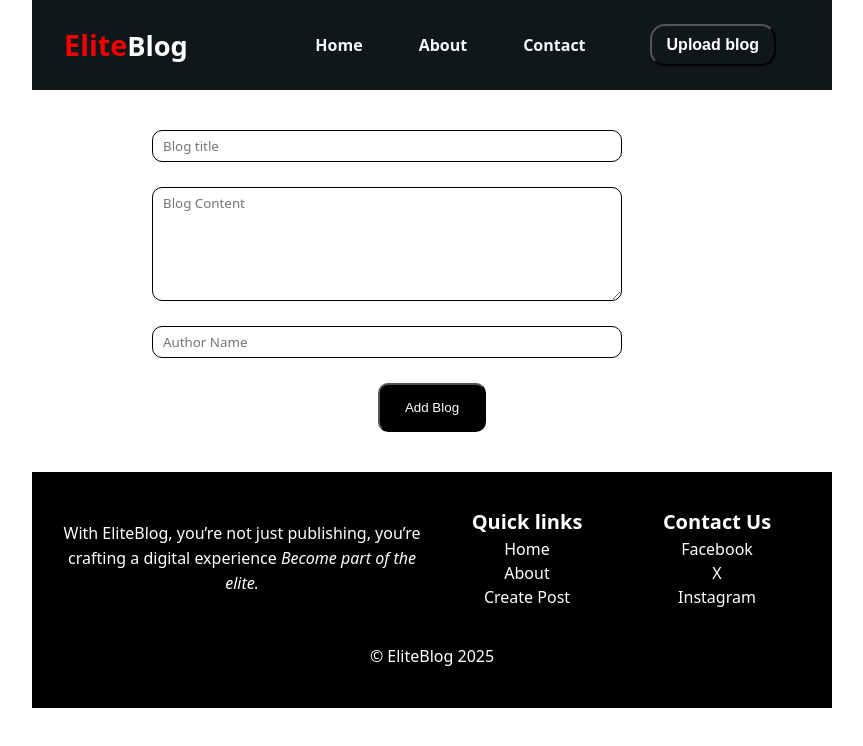
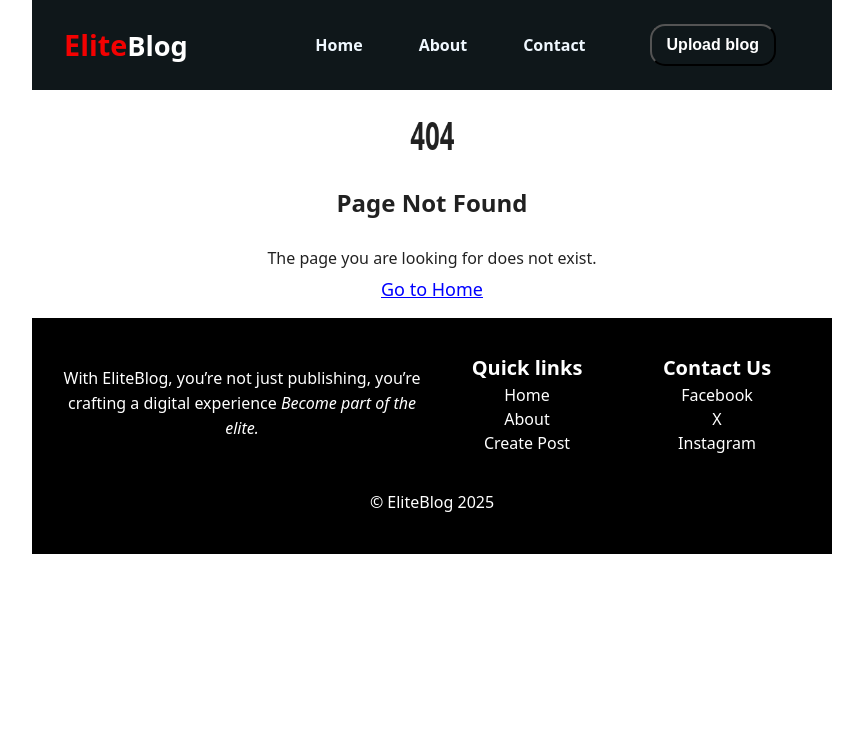
Before and after one commit to onimisijinadu/EliteBlog, a React (Vite) app: page /EliteBlog/create in a window 1280 px wide. Shown: the top 746 px of the page, without its empty margins (208-1071 px from the left). Built offline with nearby package versions, Linux system fonts and the light colour scheme.

Commit message:
update v1.0

```diff
--- a/src/App.jsx
+++ b/src/App.jsx
@@ -16,7 +16,7 @@ function App() {
       <NavBar />
       <Routes>
         <Route exact path="/EliteBlog/" element={<Home />} />
-        <Route path="/EliteBlog/create" element={<CreateBlog />} />
+        <Route path="/EliteBlog/#create" element={<CreateBlog />} />
         <Route path="/blogs/:id" element={<BlogDetails />} />
         <Route path="/blogs/:id/edit" element={<EditBlog />} />
         <Route path="*" element={<Notfound />} />
--- a/src/components/createblog.jsx
+++ b/src/components/createblog.jsx
@@ -27,7 +27,7 @@ export default function CreateBlog() {
     });
   };
   return (
-    <div className="uploadpost">
+    <div className="uploadpost" id="create">
       <form onSubmit={handlesubmit}>
         <input
           type="text"
--- a/src/components/home.jsx
+++ b/src/components/home.jsx
@@ -31,6 +31,7 @@ export default function Home() {
             <span>o</span>
             <span> </span>
             <span>E</span>
+            <span>l</span>
             <span>i</span>
             <span>t</span>
             <span>e</span>
--- a/src/components/navbar.jsx
+++ b/src/components/navbar.jsx
@@ -21,8 +21,8 @@ export default function Navbar() {
       <div className={`mobile_nav ${isOpen ? "open" : ""}`}>
         <a href="/EliteBlog/">Home</a>
         <a href="#about">About</a>
-        <a href="/EliteBlog/contact">Contact</a>
-        <a href="/EliteBlog/create">
+        <a href="/EliteBlog/#contact">Contact</a>
+        <a href="/EliteBlog/#create">
           <button>Upload blog</button>
         </a>
       </div>
@@ -35,8 +35,8 @@ export default function Navbar() {
       <div className="navbar-links">
         <a href="/EliteBlog/">Home</a>
         <a href="#about">About</a>
-        <a href="/EliteBlog/contact">Contact</a>
-        <a href="/EliteBlog/create">
+        <a href="/EliteBlog/#contact">Contact</a>
+        <a href="/EliteBlog/#create">
           <button>Upload blog</button>
         </a>
       </div>
--- a/src/main/home.css
+++ b/src/main/home.css
@@ -93,6 +93,9 @@ h1 span:nth-child(18) {
 }
 h1 span:nth-child(19) {
   animation-delay: 8.5s;
+}
+h1 span:nth-child(20) {
+  animation-delay: 9s;
 }
 /* end of naimation */
 .home-header p {
```
